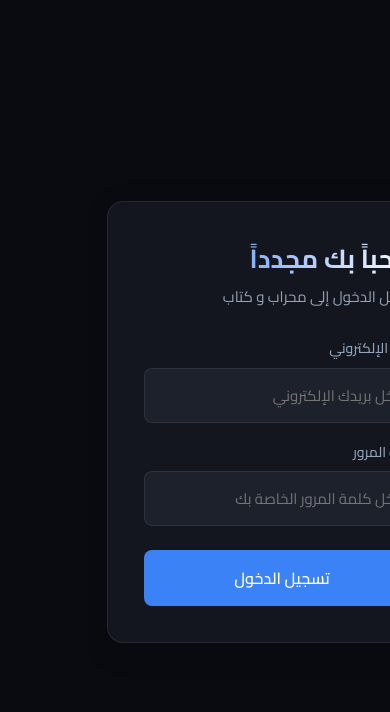
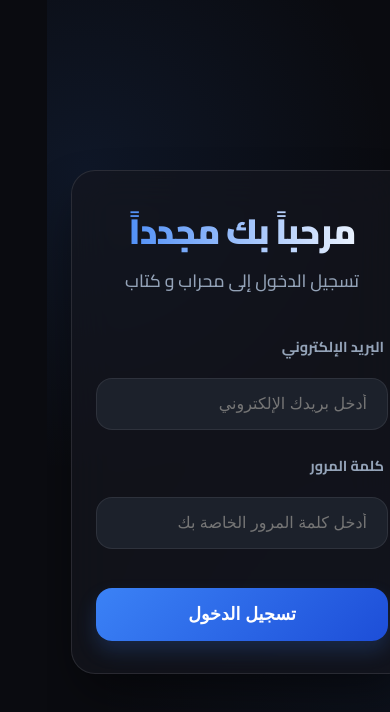
Before and after one commit to AnasSamman0/iqraa, a React (Vite) app in the folder frontend/: page /login in a window 390 px wide. Shown: the top 712 px of the page. Built offline with nearby package versions, Linux system fonts and the light colour scheme; no server answers.

Commit message:
Optimize modal forms and add book page for mobile

```diff
--- a/frontend/src/index.css
+++ b/frontend/src/index.css
@@ -6,6 +6,7 @@
   --bg-tertiary: #1c212b;
   --accent: #3b82f6;
   --accent-rgb: 59, 130, 246;
+  --accent-glow: rgba(59, 130, 246, 0.4);
   --text-primary: #ffffff;
   --text-secondary: #94a3b8;
   --border-color: rgba(255, 255, 255, 0.08);
@@ -22,60 +23,202 @@
   box-sizing: border-box;
 }
 
+/* Global Premium Refinement */
+::selection {
+  background: rgba(var(--accent-rgb), 0.3);
+  color: white;
+}
+
+html {
+  scroll-behavior: smooth;
+  height: 100%;
+}
+
 body {
   font-family: 'Cairo', sans-serif;
   background-color: var(--bg-primary);
   background-image:
-    radial-gradient(at 0% 0%, rgba(var(--accent-rgb), 0.15) 0px, transparent 50%),
-    radial-gradient(at 100% 100%, rgba(var(--accent-rgb), 0.1) 0px, transparent 50%);
+    radial-gradient(at 0% 0%, rgba(var(--accent-rgb), 0.15) 0px, transparent 55%),
+    radial-gradient(at 100% 100%, rgba(var(--accent-rgb), 0.1) 0px, transparent 55%);
   color: var(--text-primary);
   line-height: 1.6;
   direction: rtl;
-  min-height: 100vh;
+  min-height: 100%;
+  -webkit-font-smoothing: antialiased;
+  -moz-osx-font-smoothing: grayscale;
+  text-rendering: optimizeLegibility;
 }
 
-/* Animations */
+/* Animations Hub */
 @keyframes fadeInUp {
-  from { opacity: 0; transform: translateY(20px); }
+  from { opacity: 0; transform: translateY(30px); }
   to { opacity: 1; transform: translateY(0); }
 }
 
-.animate-fade-in {
-  animation: fadeInUp 0.6s ease-out forwards;
+@keyframes fadeInScale {
+  from { opacity: 0; transform: scale(0.95); }
+  to { opacity: 1; transform: scale(1); }
 }
 
-/* Typography */
-h1 { font-weight: 900; font-size: 2.5rem; background: linear-gradient(to left, #fff, var(--accent)); -webkit-background-clip: text; background-clip: text; -webkit-text-fill-color: transparent; }
-h2 { font-weight: 700; margin-bottom: 20px; color: var(--text-primary); }
+.animate-fade-in {
+  animation: fadeInUp 0.7s cubic-bezier(0.4, 0, 0.2, 1) forwards;
+}
 
-/* Buttons & Elements */
+.animate-scale-in {
+  animation: fadeInScale 0.6s cubic-bezier(0.175, 0.885, 0.32, 1.275) forwards;
+}
+
+/* Typography Enhancements */
+h1 {
+  font-weight: 900;
+  font-size: clamp(1.8rem, 5vw, 2.8rem);
+  background: linear-gradient(to left, #fff, var(--accent));
+  -webkit-background-clip: text;
+  background-clip: text;
+  -webkit-text-fill-color: transparent;
+  letter-spacing: -1px;
+}
+
+h2 { font-weight: 700; margin-bottom: 24px; color: var(--text-primary); }
+p.subtitle { color: var(--text-secondary); font-size: 1.1rem; }
+
+/* Global Premium Components */
 .primary-btn {
   background: linear-gradient(135deg, var(--accent), #1d4ed8);
   color: white;
   border: none;
-  padding: 12px 28px;
-  border-radius: 14px;
+  padding: 14px 28px;
+  border-radius: 16px;
   font-weight: 700;
   cursor: pointer;
   display: flex;
   align-items: center;
-  gap: 10px;
+  gap: 12px;
   transition: var(--transition);
-  box-shadow: 0 4px 15px rgba(var(--accent-rgb), 0.3);
+  box-shadow: 0 4px 15px rgba(var(--accent-rgb), 0.2);
+  white-space: nowrap;
 }
 
 .primary-btn:hover {
-  transform: translateY(-3px) scale(1.02);
-  box-shadow: 0 8px 25px rgba(var(--accent-rgb), 0.5);
+  transform: translateY(-4px);
+  box-shadow: 0 12px 30px rgba(var(--accent-rgb), 0.4);
+}
+
+.primary-btn.outline {
+  background: transparent;
+  border: 1px solid var(--border-color);
+  color: white;
+}
+
+.primary-btn.outline:hover {
+  background: rgba(255,255,255,0.05);
+  border-color: var(--accent);
 }
 
 .glass-card {
   background: var(--card-bg);
   backdrop-filter: blur(12px);
+  -webkit-backdrop-filter: blur(12px);
   border: 1px solid var(--glass-border);
-  border-radius: 20px;
-  padding: 24px;
-  box-shadow: 0 8px 32px rgba(0,0,0,0.3);
+  border-radius: 24px;
+  padding: 30px;
+  box-shadow: 0 10px 40px rgba(0, 0, 0, 0.3);
+  transition: var(--transition);
+}
+
+.glass-card:hover {
+  border-color: rgba(var(--accent-rgb), 0.3);
+}
+
+/* --- GLOBAL MODAL & FORM STYLES --- */
+.modal-overlay {
+  position: fixed;
+  inset: 0;
+  background: rgba(0,0,0,0.85);
+  backdrop-filter: blur(10px);
+  -webkit-backdrop-filter: blur(10px);
+  display: flex;
+  align-items: center;
+  justify-content: center;
+  z-index: 1000;
+  padding: 20px;
+}
+
+.modal-content {
+  background: var(--bg-secondary);
+  border: 1px solid var(--glass-border);
+  border-radius: 32px;
+  width: 100%;
+  max-width: 550px;
+  padding: 40px;
+  box-shadow: 0 25px 50px -12px rgba(0,0,0,0.6);
+  position: relative;
+  animation: modalSlideUp 0.4s cubic-bezier(0.25, 0.46, 0.45, 0.94);
+  max-height: 95vh;
+  overflow-y: auto;
+}
+
+@keyframes modalSlideUp {
+  from { opacity: 0; transform: translateY(50px); }
+  to { opacity: 1; transform: translateY(0); }
+}
+
+.form-group {
+  margin-bottom: 24px;
+  display: flex;
+  flex-direction: column;
+  gap: 10px;
+}
+
+.form-group label {
+  font-weight: 700;
+  font-size: 0.9rem;
+  color: var(--text-secondary);
+  padding-right: 4px;
+}
+
+.form-group input, .form-group select, .form-group textarea {
+  width: 100%;
+  padding: 16px 20px;
+  background: var(--bg-tertiary);
+  border: 1px solid var(--border-color);
+  border-radius: 16px;
+  color: white;
+  font-size: 1rem;
+  transition: var(--transition);
+}
+
+.form-group input:focus, .form-group select:focus {
+  border-color: var(--accent);
+  outline: none;
+  background: rgba(255,255,255,0.05);
+}
+
+.form-row {
+  display: flex;
+  gap: 20px;
+}
+
+.form-row .form-group { flex: 1; }
+
+.modal-actions {
+  display: flex;
+  justify-content: flex-end;
+  gap: 15px;
+  margin-top: 10px;
+}
+
+@media (max-width: 600px) {
+  .modal-overlay { padding: 0; align-items: flex-end; }
+  .modal-content {
+    height: 92vh;
+    border-radius: 32px 32px 0 0;
+    padding: 30px 20px;
+  }
+  .form-row { flex-direction: column; gap: 0; }
+  .modal-actions { flex-direction: column; gap: 12px; }
+  .modal-actions button, .modal-actions a { width: 100%; padding: 16px; justify-content: center; }
+  .modal-actions .cancel-btn { order: 2; }
 }
 
 /* Scrollbar */
--- a/frontend/src/pages/Login.css
+++ b/frontend/src/pages/Login.css
@@ -3,93 +3,127 @@
   justify-content: center;
   align-items: center;
   min-height: 100vh;
-  background: var(--bg-primary);
-  padding: 20px;
+  background-color: var(--bg-primary);
+  background-image:
+    radial-gradient(circle at 10% 20%, rgba(var(--accent-rgb), 0.1) 0%, transparent 40%),
+    radial-gradient(circle at 90% 80%, rgba(var(--accent-rgb), 0.05) 0%, transparent 40%);
+  padding: 24px;
+  position: relative;
+  overflow: hidden;
 }
 
 .login-card {
-  background: var(--bg-secondary);
-  padding: 36px;
-  border-radius: 16px;
-  border: 1px solid var(--border-color);
+  background: rgba(20, 22, 31, 0.7);
+  backdrop-filter: blur(20px);
+  -webkit-backdrop-filter: blur(20px);
+  padding: 48px;
+  border-radius: 32px;
+  border: 1px solid var(--glass-border);
   width: 100%;
-  max-width: 420px;
-  box-shadow: 0 8px 40px rgba(0, 0, 0, 0.06);
+  max-width: 460px;
+  box-shadow: 0 25px 50px -12px rgba(0, 0, 0, 0.5);
+  z-index: 10;
+  animation: slideUp 0.8s cubic-bezier(0.4, 0, 0.2, 1);
+}
+
+@keyframes slideUp {
+  from { opacity: 0; transform: translateY(40px); }
+  to { opacity: 1; transform: translateY(0); }
 }
 
 .login-card h1 {
-  margin: 0 0 6px 0;
-  font-size: 26px;
-  font-weight: 700;
+  margin-bottom: 8px;
+  font-size: 2.2rem;
+  font-weight: 900;
+  text-align: center;
+  background: linear-gradient(to left, #fff, var(--accent));
+  -webkit-background-clip: text;
+  background-clip: text;
+  -webkit-text-fill-color: transparent;
 }
 
 .subtitle {
   color: var(--text-secondary);
-  margin: 0 0 28px 0;
-  font-size: 15px;
-}
-
-.error-message {
-  background: rgba(239, 68, 68, 0.08);
-  border: 1px solid rgba(239, 68, 68, 0.3);
-  color: #ef4444;
-  padding: 12px 14px;
-  border-radius: 8px;
-  margin-bottom: 16px;
-  font-size: 14px;
+  margin-bottom: 40px;
+  font-size: 1.1rem;
+  text-align: center;
+  font-weight: 500;
 }
 
 .form-group {
-  margin-bottom: 18px;
-  display: flex;
-  flex-direction: column;
-  gap: 8px;
+  margin-bottom: 24px;
 }
 
 .form-group label {
-  font-size: 14px;
-  font-weight: 500;
+  display: block;
+  font-size: 0.9rem;
+  font-weight: 600;
   color: var(--text-secondary);
+  margin-bottom: 10px;
+  padding-right: 5px;
 }
 
 .form-group input {
   width: 100%;
-  padding: 12px 14px;
-  background: var(--bg-tertiary);
+  padding: 16px 20px;
+  background: rgba(255, 255, 255, 0.03);
   border: 1px solid var(--border-color);
-  border-radius: 8px;
-  color: var(--text-primary);
-  font-family: inherit;
-  font-size: 15px;
-  transition: border-color 0.2s;
-  box-sizing: border-box;
+  border-radius: 16px;
+  color: #fff;
+  font-size: 1rem;
+  transition: var(--transition);
 }
 
 .form-group input:focus {
   outline: none;
   border-color: var(--accent);
+  background: rgba(255, 255, 255, 0.05);
+  box-shadow: 0 0 0 4px rgba(var(--accent-rgb), 0.1);
 }
 
 .login-btn {
   width: 100%;
-  padding: 13px;
-  background: var(--accent);
+  padding: 16px;
+  background: linear-gradient(135deg, var(--accent), #1d4ed8);
   color: white;
   border: none;
-  border-radius: 8px;
-  font-size: 16px;
-  font-weight: 600;
+  border-radius: 16px;
+  font-size: 1.1rem;
+  font-weight: 700;
   cursor: pointer;
-  font-family: inherit;
-  transition: background 0.2s;
-  margin-top: 6px;
+  transition: var(--transition);
+  margin-top: 15px;
+  box-shadow: 0 10px 20px rgba(var(--accent-rgb), 0.2);
 }
 
 .login-btn:hover {
-  background: var(--accent-hover);
+  transform: translateY(-3px);
+  box-shadow: 0 15px 30px rgba(var(--accent-rgb), 0.4);
 }
 
-.login-btn:disabled {
-  opacity: 0.6;
-  cursor: not-allowed;
+.login-btn:active { transform: scale(0.98); }
+
+.error-message {
+  background: rgba(239, 68, 68, 0.1);
+  color: var(--error);
+  padding: 14px;
+  border-radius: 12px;
+  font-size: 0.9rem;
+  margin-bottom: 24px;
+  border: 1px solid rgba(239, 68, 68, 0.2);
+  text-align: center;
+  animation: shake 0.4s ease-in-out;
 }
+
+@keyframes shake {
+  0%, 100% { transform: translateX(0); }
+  25% { transform: translateX(-5px); }
+  75% { transform: translateX(5px); }
+}
+
+@media (max-width: 500px) {
+  .login-card {
+    padding: 32px 24px;
+    border-radius: 24px;
+  }
+}
--- a/frontend/src/pages/Users.css
+++ b/frontend/src/pages/Users.css
@@ -112,27 +112,3 @@ td:last-child {
   .user-name-cell { gap: 10px; }
   .delete-btn { width: 100%; justify-content: center; padding: 12px; background: rgba(239, 68, 68, 0.1); border-radius: 10px; }
 }
-
-/* Modals Modern */
-.modal-overlay {
-  background: rgba(0,0,0,0.8);
-  backdrop-filter: blur(8px);
-}
-
-.modal-content {
-  background: var(--bg-secondary);
-  border: 1px solid var(--border-color);
-  border-radius: 24px;
-  box-shadow: 0 25px 50px -12px rgba(0,0,0,0.5);
-}
-
-@media (max-width: 500px) {
-  .modal-overlay { padding: 0; }
-  .modal-content {
-    height: 100%;
-    max-height: 100%;
-    border-radius: 0;
-    display: flex;
-    flex-direction: column;
-  }
-}
```
Also changed, not shown: frontend/src/components/Layout.css (+113 -130 lines).
